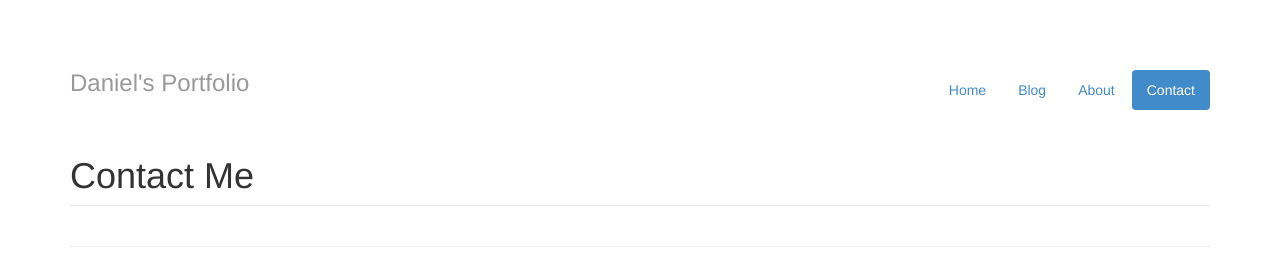
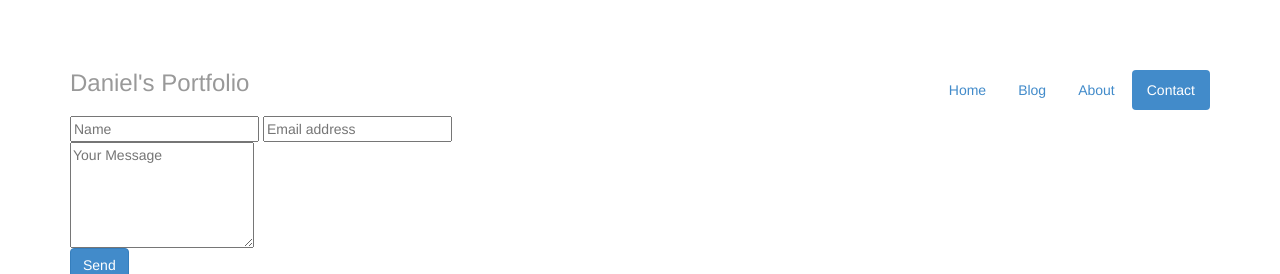
Before and after one commit to rooeydaniel/portfolio-django, a Django app: template public/templates/portfolio-contact.html in a window 1280 px wide. Shown: the top 274 px of the page. Run offline with Django 3.2, Linux system fonts and the light colour scheme; the template is opened without the code that fills it, so the values that code supplies are empty; some libraries are stand-ins or nearby versions.

Commit message:
Added a contact form

```diff
--- a/public/templates/portfolio-contact.html
+++ b/public/templates/portfolio-contact.html
@@ -4,12 +4,29 @@
 
 {% block title %}Porfolio | Contact{% endblock title %}
 
-{% block contact_link %}<li class="active"><a href="/portfolio-contact">Contact</a></li>{% endblock contact_link %}
+{% block contact_link %}
+    <li class="active"><a href="/portfolio-contact">Contact</a></li>{% endblock contact_link %}
 
 {% block content %}
-    <div class="row">
-        <div class="col-lg-12">
-            <h1 class="page-header">Contact Me</h1>
+    <div class="container">
+        <div class="row">
+            <div class="span6">
+                <form>
+                    <div class="controls controls-row">
+                        <input id="name" name="name" type="text" class="span3" placeholder="Name">
+                        <input id="email" name="email" type="email" class="span3" placeholder="Email address">
+                    </div>
+                    <div class="controls">
+                        <textarea id="message" name="message" class="span6" placeholder="Your Message"
+                                  rows="5"></textarea>
+                    </div>
+
+                    <div class="controls">
+                        <button id="contact-submit" type="submit" class="btn btn-primary input-medium pull-left">Send
+                        </button>
+                    </div>
+                </form>
+            </div>
         </div>
     </div>
 
```
